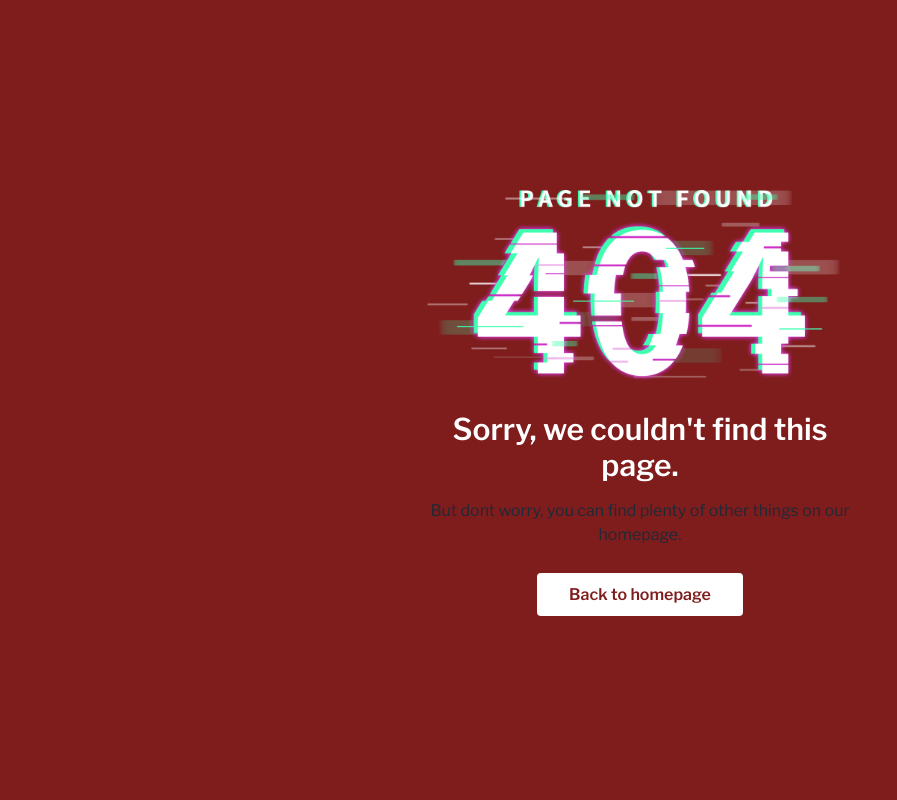
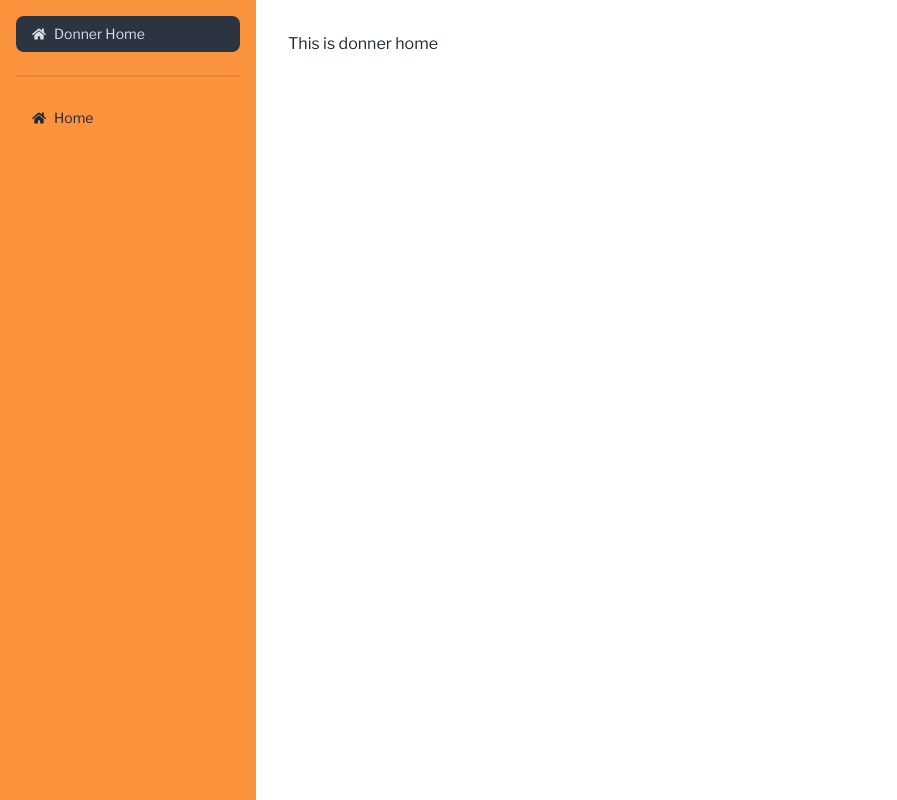
Before and after one commit to searchsakib/blood-aid-client, a React (Vite) app: page /dashboard/donner-home in a window 1280 px wide. Shown: the whole page, without its empty margins (0-897 px from the left). Built offline with nearby package versions, Linux system fonts and the light colour scheme; no server answers.

Commit message:
tankstack query added in main.jsx, admin routes partially added

```diff
--- a/src/Router/Route.jsx
+++ b/src/Router/Route.jsx
@@ -5,10 +5,12 @@ import ErrorPage from '../pages/ErrorPage/ErrorPage';
 import Login from '../pages/Login/Login';
 import DonationRequests from '../pages/DonationRequests/DonationRequests';
 import Blog from '../pages/Blog/Blog';
-import Dashboard from '../pages/Dashboard/Dashboard';
 import Fundings from '../pages/Fundings/Fundings';
 import Register from '../pages/Register/Register';
 import SearchPage from '../pages/SearchPage/SearchPage';
+import Dashboard from '../layout/Dashboard';
+import DonnerHome from '../pages/Dashboard/DonnerHome/DonnerHome';
+import AdminHome from '../pages/Dashboard/AdminHome/AdminHome';
 
 const myRoute = createBrowserRouter([
   {
@@ -31,10 +33,6 @@ const myRoute = createBrowserRouter([
         element: <Blog></Blog>,
       },
       {
-        path: '/dashboard',
-        element: <Dashboard></Dashboard>,
-      },
-      {
         path: '/fundings',
         element: <Fundings></Fundings>,
       },
@@ -53,6 +51,76 @@ const myRoute = createBrowserRouter([
       },
     ],
   },
+
+  //Dashboard Section
+
+  {
+    path: 'dashboard',
+    element: <Dashboard></Dashboard>,
+    children: [
+      //! donner (user) routes
+      {
+        path: 'donner-home',
+        element: <DonnerHome></DonnerHome>,
+      },
+      // {
+      //   path: 'cart',
+      //   element: <Cart></Cart>,
+      // },
+      // {
+      //   path: 'payment',
+      //   element: <Payment></Payment>,
+      // },
+      // {
+      //   path: 'paymentHistory',
+      //   element: <PaymentHistory></PaymentHistory>,
+      // },
+
+      //! admin only routes
+      {
+        path: 'admin-home',
+        element: (
+          // <AdminRoute></AdminRoute>
+          <AdminHome></AdminHome>
+        ),
+      },
+      // {
+      //   path: 'addItems',
+      //   element: (
+      //     <AdminRoute>
+      //       <AddItems></AddItems>
+      //     </AdminRoute>
+      //   ),
+      // },
+      // {
+      //   path: 'manageItems',
+      //   element: (
+      // <AdminRoute>
+      //   <ManageItems></ManageItems>
+      // </AdminRoute>,
+      //   ),
+      // },
+      // {
+      //   path: 'updateItem/:id',
+      //   element: (
+      //     <AdminRoute>
+      //       <UpdateItem></UpdateItem>
+      //     </AdminRoute>
+      //   ),
+      //   loader: ({ params }) =>
+      //     fetch(`http://localhost:5000/menu/${params.id}`),
+      // },
+      // {
+      //   path: 'users',
+      //   element: (
+      //     <AdminRoute>
+      //       <AllUsers></AllUsers>
+      //     </AdminRoute>
+      //   ),
+      // },
+      //! volunteer only routes
+    ],
+  },
 ]);
 
 export default myRoute;
--- /dev/null
+++ b/src/hooks/useAdmin.jsx
@@ -0,0 +1,21 @@
+import { useQuery } from '@tanstack/react-query';
+import useAuth from './useAuth';
+import useAxiosSecure from './useAxiosSecure';
+
+const useAdmin = () => {
+  const { user, loading } = useAuth();
+  const axiosSecure = useAxiosSecure();
+  const { data: isAdmin, isPending: isAdminLoading } = useQuery({
+    queryKey: [user?.email, 'isAdmin'],
+    enabled: !loading,
+    queryFn: async () => {
+      console.log('asking or checking is admin', user);
+      const res = await axiosSecure.get(`/users/admin/${user.email}`);
+      // console.log(res.data);
+      return res.data?.admin;
+    },
+  });
+  return [isAdmin, isAdminLoading];
+};
+
+export default useAdmin;
--- /dev/null
+++ b/src/layout/Dashboard.jsx
@@ -0,0 +1,131 @@
+import {
+  FaAd,
+  FaBook,
+  FaCalendar,
+  FaEnvelope,
+  FaHome,
+  FaList,
+  FaSearch,
+  FaShoppingCart,
+  FaUsers,
+  FaUtensils,
+} from 'react-icons/fa';
+// import useCart from '../hooks/useCart';
+import useAdmin from '../hooks/useAdmin';
+import { NavLink, Outlet } from 'react-router-dom';
+import { Helmet } from 'react-helmet-async';
+
+const Dashboard = () => {
+  // const [cart] = useCart();
+
+  // TODO: have to add Volunteer route
+
+  // TODO: get isAdmin value from the database
+  const [isAdmin] = useAdmin();
+
+  return (
+    <div className="flex">
+      <Helmet>
+        <title>Blood Aid | Dashboard</title>
+      </Helmet>
+      {/* dashboard side bar */}
+      <div className="w-64 min-h-screen bg-orange-400">
+        <ul className="menu p-4">
+          {isAdmin ? (
+            <>
+              <li>
+                <NavLink to="/dashboard/admin-home">
+                  <FaHome></FaHome>
+                  Admin Home
+                </NavLink>
+              </li>
+              {/* <li>
+                <NavLink to="/dashboard/addItems">
+                  <FaUtensils></FaUtensils>
+                  Add Items
+                </NavLink>
+              </li>
+              <li>
+                <NavLink to="/dashboard/manageItems">
+                  <FaList></FaList>
+                  Manage Items
+                </NavLink>
+              </li>
+              <li>
+                <NavLink to="/dashboard/bookings">
+                  <FaBook></FaBook>
+                  Manage Bookings
+                </NavLink>
+              </li>
+              <li>
+                <NavLink to="/dashboard/users">
+                  <FaUsers></FaUsers>
+                  All Users
+                </NavLink>
+              </li> */}
+            </>
+          ) : (
+            <>
+              <li>
+                <NavLink to="/dashboard/donner-home">
+                  <FaHome></FaHome>
+                  Donner Home
+                </NavLink>
+              </li>
+              {/* <li>
+                <NavLink to="/dashboard/history">
+                  <FaCalendar></FaCalendar>
+                  Not History
+                </NavLink>
+              </li>
+              <li>
+                <NavLink to="/dashboard/cart">
+                  <FaShoppingCart></FaShoppingCart>
+                  My Cart ({cart.length})
+                </NavLink>
+              </li>
+              <li>
+                <NavLink to="/dashboard/review">
+                  <FaAd></FaAd>
+                  Add a Review
+                </NavLink>
+              </li>
+              <li>
+                <NavLink to="/dashboard/paymentHistory">
+                  <FaList></FaList>
+                  Real Payment History
+                </NavLink>
+              </li> */}
+            </>
+          )}
+          {/* shared nav links */}
+          <div className="divider"></div>
+          <li>
+            <NavLink to="/">
+              <FaHome></FaHome>
+              Home
+            </NavLink>
+          </li>
+          {/* <li>
+            <NavLink to="/order/salad">
+              <FaSearch></FaSearch>
+              Menu
+            </NavLink>
+          </li>
+          <li>
+            <NavLink to="/order/contact">
+              <FaEnvelope></FaEnvelope>
+              Contact
+            </NavLink>
+          </li> */}
+        </ul>
+      </div>
+      {/* dashboard content */}
+      <div className="flex-1 p-8">
+        <Outlet></Outlet>
+      </div>
+    </div>
+  );
+};
+
+export default Dashboard;
--- a/src/main.jsx
+++ b/src/main.jsx
@@ -5,13 +5,18 @@ import './index.css';
 import myRoute from './Router/Route';
 import { HelmetProvider } from 'react-helmet-async';
 import AuthProvider from './providers/AuthProvider';
+import { QueryClient, QueryClientProvider } from '@tanstack/react-query';
+
+const queryClient = new QueryClient();
 
 ReactDOM.createRoot(document.getElementById('root')).render(
   <React.StrictMode>
     <AuthProvider>
-      <HelmetProvider>
-        <RouterProvider router={myRoute}></RouterProvider>
-      </HelmetProvider>
+      <QueryClientProvider client={queryClient}>
+        <HelmetProvider>
+          <RouterProvider router={myRoute}></RouterProvider>
+        </HelmetProvider>
+      </QueryClientProvider>
     </AuthProvider>
   </React.StrictMode>
 );
--- /dev/null
+++ b/src/pages/Dashboard/AdminHome/AdminHome.jsx
@@ -0,0 +1,9 @@
+const AdminHome = () => {
+  return (
+    <div>
+      <h2>This is admin home</h2>
+    </div>
+  );
+};
+
+export default AdminHome;
--- a/src/pages/Dashboard/Dashboard.jsx
+++ /dev/null
@@ -1,14 +0,0 @@
-import { Helmet } from 'react-helmet-async';
-
-const Dashboard = () => {
-  return (
-    <div>
-      <Helmet>
-        <title>Blood Aid | Dashboard</title>
-      </Helmet>
-      <h2>This is Dashboard</h2>
-    </div>
-  );
-};
-
-export default Dashboard;
--- /dev/null
+++ b/src/pages/Dashboard/DonnerHome/DonnerHome.jsx
@@ -0,0 +1,9 @@
+const DonnerHome = () => {
+  return (
+    <div>
+      <h2>This is donner home</h2>
+    </div>
+  );
+};
+
+export default DonnerHome;
```
